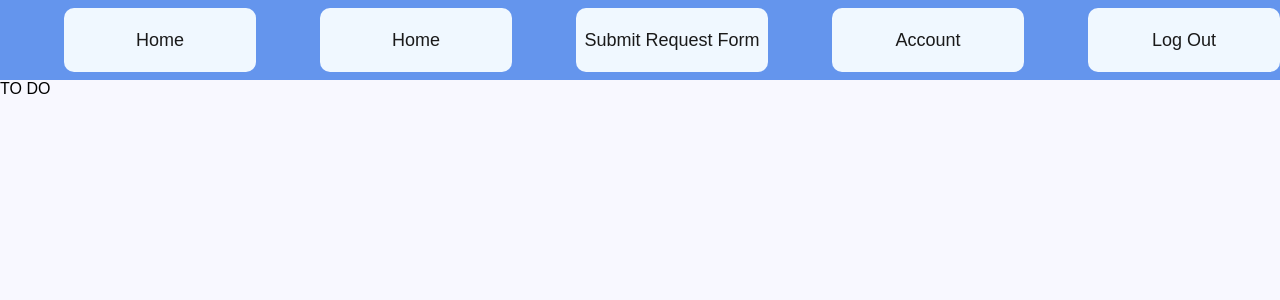
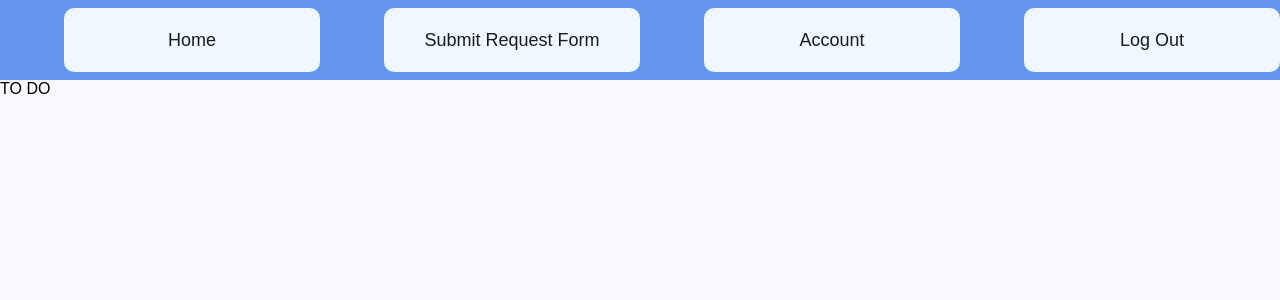
Before and after one commit to The-Ashram/Attendance_Taking_FE, a Next.js app: page /resident/account in a window 1280 px wide. Shown: the top 300 px of the page. Built offline with nearby package versions, Linux system fonts and the light colour scheme.

Commit message:
Delete wrong code

```diff
--- a/src/app/resident/components/Header/header.tsx
+++ b/src/app/resident/components/Header/header.tsx
@@ -30,12 +30,6 @@ export default function Header() {
             <Button onClick={homeHandler}>Home</Button>
         }
 
-        {isRequestForm ?
-            <Title >Reqeust form</Title>
-            :
-            <Button onClick={homeHandler}>Home</Button>
-
-        }
         <Button onClick={requestHandler}>Submit Request Form</Button>
         <Button onClick={accountsHandler}>Account</Button>
         <Button onClick={logoutHandler}>Log Out</Button>
```
